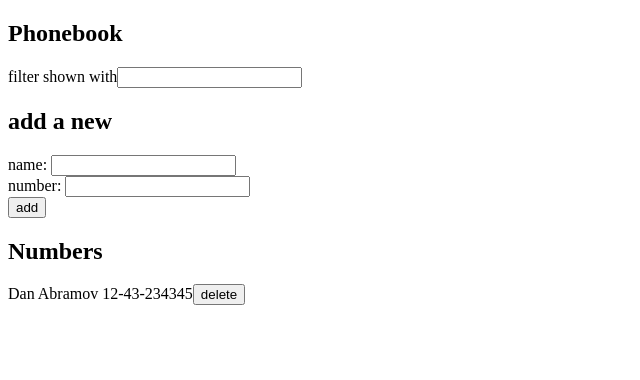
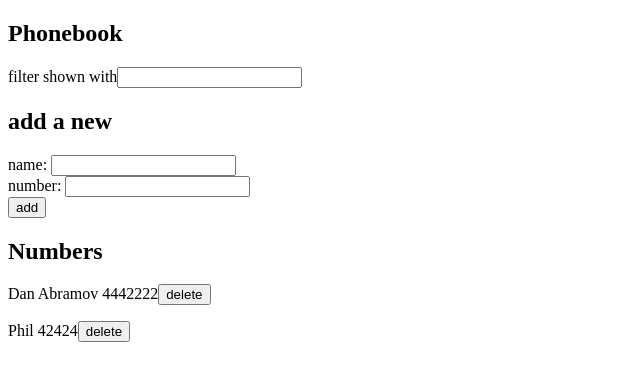
Before and after one commit to notmuchwby/fullstackopen, a React (Create React App) app in the folder part2/phonebook/: page / in a window 1280 px wide. Shown: the top 380 px of the page, without its empty margins (0-640 px from the left). Built offline with nearby package versions, Linux system fonts and the light colour scheme; data requests are answered from the project's data file.

Commit message:
2.18  completed

```diff
--- a/part2/phonebook/db.json
+++ b/part2/phonebook/db.json
@@ -2,8 +2,13 @@
   "persons": [
     {
       "name": "Dan Abramov",
-      "number": "12-43-234345",
+      "number": "4442222",
       "id": 3
+    },
+    {
+      "name": "Phil",
+      "number": "42424",
+      "id": 5
     }
   ]
 }
--- a/part2/phonebook/src/App.js
+++ b/part2/phonebook/src/App.js
@@ -26,26 +26,53 @@ const App = () => {
   const addPerson = (event) => {
     console.log("it works")
     event.preventDefault();
-    const samePerson = persons.some(person => person.name === newName)
-    const sameNumber = persons.some(person => person.number === newNumber)
+    const sameName = persons.find(person => person.name === newName)
+    const sameNumber = persons.find(person => person.number === newNumber)
+
+    if (sameName && sameNumber) {
+      alert("The person with the same number already in the phonebook")
+      return
+    }
+
+    if (sameName) {
+      if (window.confirm(`${sameName.name} is already added to the phonebook, want to replace the old number with the new one?`)) {
+        personService.changeNumber(sameName.id, persons, newNumber, setPersons)
+          setNewName('');
+          setNewNumber('');
+      }
+      return
+    }
 
     const newPerson = {
       name: newName,
       number: newNumber
     }
 
-    if(samePerson || sameNumber) {
-      alert("that name or the phone is already in a phonebook")
-      setNewName('');
-      setNewNumber('');
-    } else {
     personService.createPerson(newPerson)
     .then(returnedPerson => {
       setPersons(persons.concat(returnedPerson))
     })
     setNewName('');
     setNewNumber('');
-    }
+
+
+    // if(sameName && sameNumber) {
+    //     alert("The person with the same number already in the phonebook")
+    //   } else if(sameName) {
+
+    //     if (window.confirm(`${sameName.name} is already added to the phonebook, want to replace the old number with the new one?`)) {
+    //       personService.changeNumber(sameName.id, persons, newNumber, setPersons)
+    //       setNewName('');
+    //       setNewNumber('');
+    //     }
+    // } else {
+    //   personService.createPerson(newPerson)
+    //   .then(returnedPerson => {
+    //     setPersons(persons.concat(returnedPerson))
+    //   })
+    //   setNewName('');
+    //   setNewNumber('');
+    // }
   }
 
   const handleAddName = (event) => {
--- a/part2/phonebook/src/services/persons.js
+++ b/part2/phonebook/src/services/persons.js
@@ -16,15 +16,15 @@ const deletePerson = (id) => {
     axios.delete(`${baseUrl}/${id}`)
 }
 
-// const changeNumber = (id, persons, newNumber, setPersons) => {
-//     const personToChange = persons.find(person => person.id === id)
-//     const changedPersons = {...personToChange, number: newNumber}
+const changeNumber = (id, persons, newNumber, setPersons) => {
+    const personToChange = persons.find(person => person.id === id)
+    const changedPersons = {...personToChange, number: newNumber}
 
-//     return axios.put(`${baseUrl}/${id}`, changedPersons)
-//     .then(returnedPersons => {
-//         setPersons(returnedPersons.map(person => person.id !== id ? person : changedPersons))
-//     })
-// }
+    return axios.put(`${baseUrl}/${id}`, changedPersons)
+    .then(response => {
+        setPersons(persons.map(person => person.id !== id ? person : response.data))
+    })
+}
 
-const personService = {getAll, createPerson, deletePerson}
+const personService = {getAll, createPerson, deletePerson, changeNumber}
 export default personService
```
Lines whose indentation alone changed are shown as unchanged.
